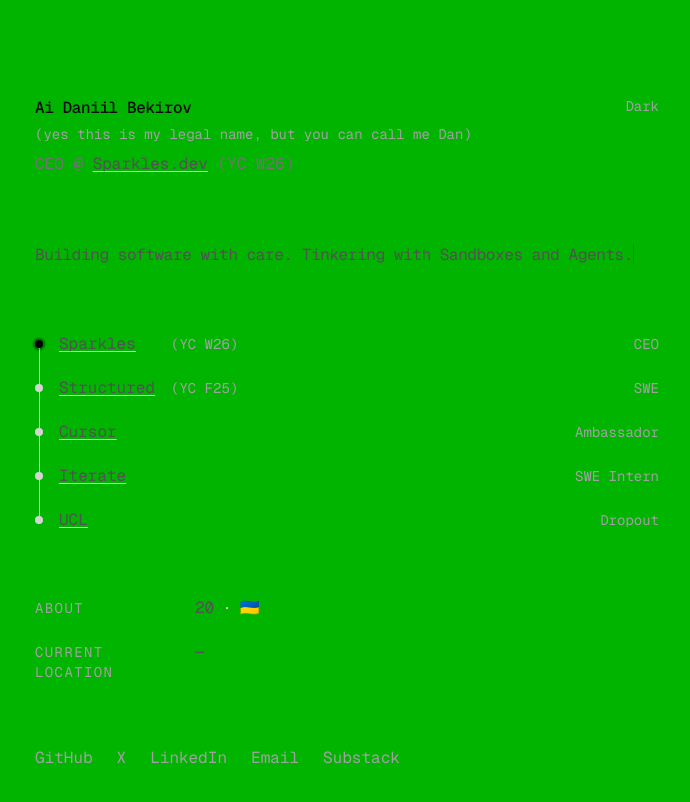
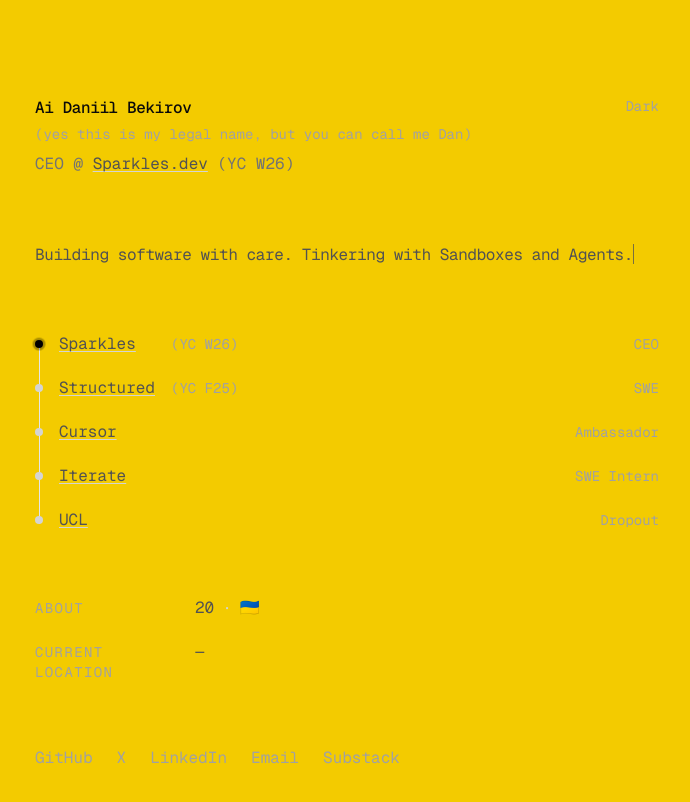
Before and after one commit to Texseractrum/me, a Next.js app: page / in a window 1280 px wide. Shown: the top 802 px of the page, without its empty margins (293-983 px from the left). Built offline with nearby package versions, Linux system fonts and the light colour scheme; no server answers; the database is empty.

Commit message:
style: adjust color palette for light and dark modes ✨
Co-Authored-By: zeror404 <dan@flics.ai>

```diff
--- a/app/globals.css
+++ b/app/globals.css
@@ -70,7 +70,7 @@
 
 :root {
   --radius: 0.625rem;
-  --background: oklch(0.65 0.30 140);
+  --background: oklch(0.85 0.18 95);
   --foreground: oklch(0.145 0 0);
   --card: oklch(1 0 0);
   --card-foreground: oklch(0.145 0 0);
@@ -104,8 +104,8 @@
 }
 
 .dark {
-  --background: oklch(0.65 0.30 140);
-  --foreground: oklch(0.985 0 0);
+  --background: oklch(0.85 0.18 95);
+  --foreground: oklch(0.145 0 0);
   --card: oklch(0.205 0 0);
   --card-foreground: oklch(0.985 0 0);
   --popover: oklch(0.205 0 0);
```
